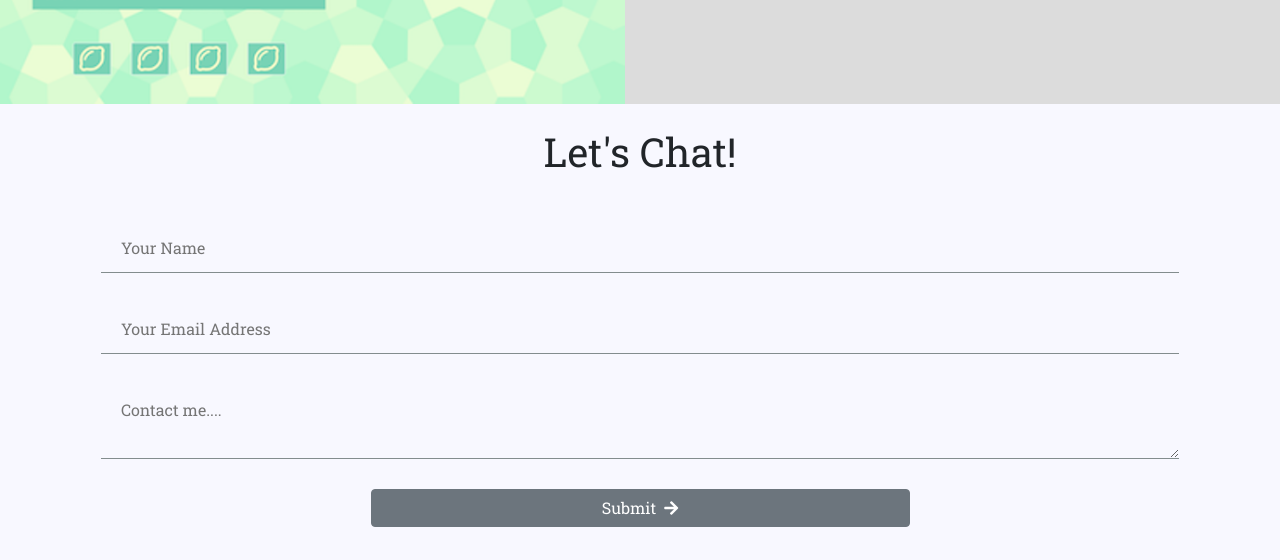
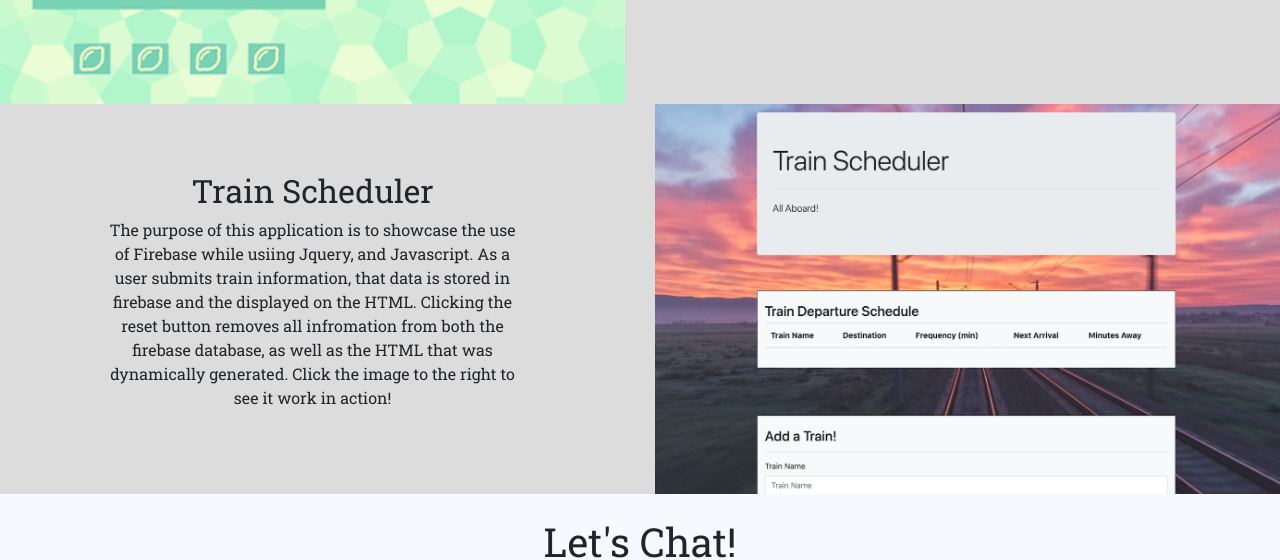
Before and after one commit to Cmader555/PersonalPortfolio, a plain HTML site: page index.html in a window 1280 px wide. Shown: the part 2441-3001 px from the top of the page. Drawn offline with nearby package versions, Linux system fonts and the light colour scheme.

Commit message:
fixed naming of files

```diff
--- a/personal.html
+++ b/index.html
@@ -14,7 +14,7 @@
         integrity="sha384-oS3vJWv+0UjzBfQzYUhtDYW+Pj2yciDJxpsK1OYPAYjqT085Qq/1cq5FLXAZQ7Ay" crossorigin="anonymous">
     <link rel="stylesheet" href="https://cdnjs.cloudflare.com/ajax/libs/animate.css/3.7.0/animate.min.css">
 
-    <link rel="stylesheet" type="text/css" href="assets/css/personal.css">
+    <link rel="stylesheet" type="text/css" href="assets/css/style.css">
 
     <title>Christian Mader | Portfolio </title>
 </head>
@@ -217,6 +217,27 @@
             </div>
 
         </section>
+        <section class="container-fluid px-0">
+            <div class="row align-items-center">
+                <div class="col-md-6 text-center order-2 order-md-1">
+                    <div class="row justify-content-center">
+                        <div class="col-10 col-lg-8">
+                            <h2>Train Scheduler</h2>
+                            <p>The purpose of this application is to showcase the use of Firebase while usiing Jquery, and Javascript. As a user submits train information, that data is stored in firebase and the displayed on the HTML. Clicking the reset button removes all infromation from both the firebase database, as well as the HTML that was dynamically generated. Click the image to the right to see it work in action!</p>
+                        </div>
+                    </div>
+                </div>
+                <div class="col-md-6 order-1 order-md-2 contain">
+                    <img class="img-fluid image" src="assets/images/train scheduler .png" alt="train-scheduler"></a>
+                    <div class="overlay">
+                        <a class="project" href="https://cmader555.github.io/trainscheduler/" target="_blank">
+                            <p class="text">See Me In Action!</p>
+                        </a>
+                    </div>
+                </div>
+            </div>
+
+        </section>
     </section>
 
     <!--Contact-->
```
Also changed, not shown: assets/css/style.css (renamed from assets/css/personal.css), assets/images/train scheduler .png (added).
